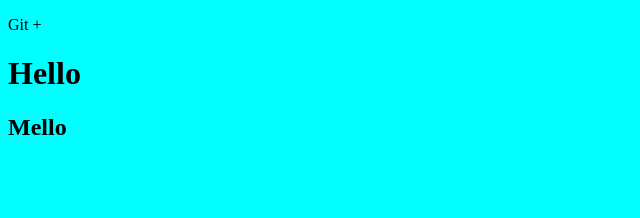
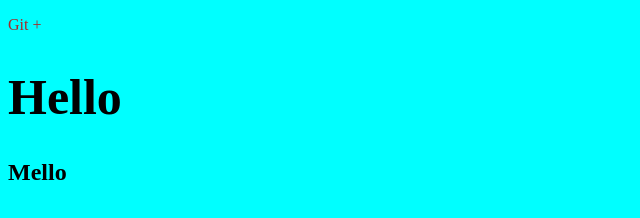
Before and after one commit to Mehman-tvz/FirstGit, a plain HTML site: page index.htm in a window 1280 px wide. Shown: the whole page, without its empty margins (0-640 px from the left). Drawn offline with Linux system fonts and the light colour scheme.

Commit message:
all commit

```diff
--- a/css/main.css
+++ b/css/main.css
@@ -1,3 +1,9 @@
 body{
     background-color: aqua;
 }
+p{
+    color: brown;
+}
+h1{
+    font-size: 50px;
+}
```
